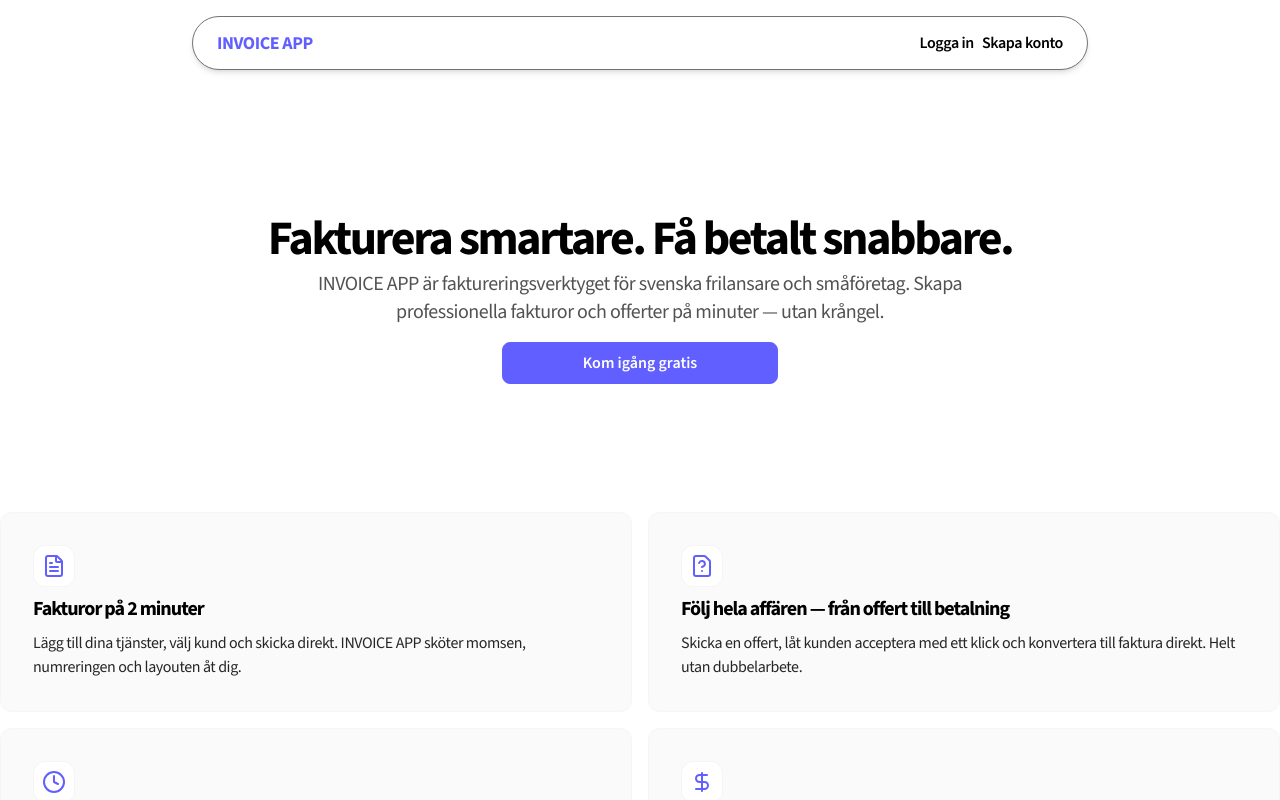
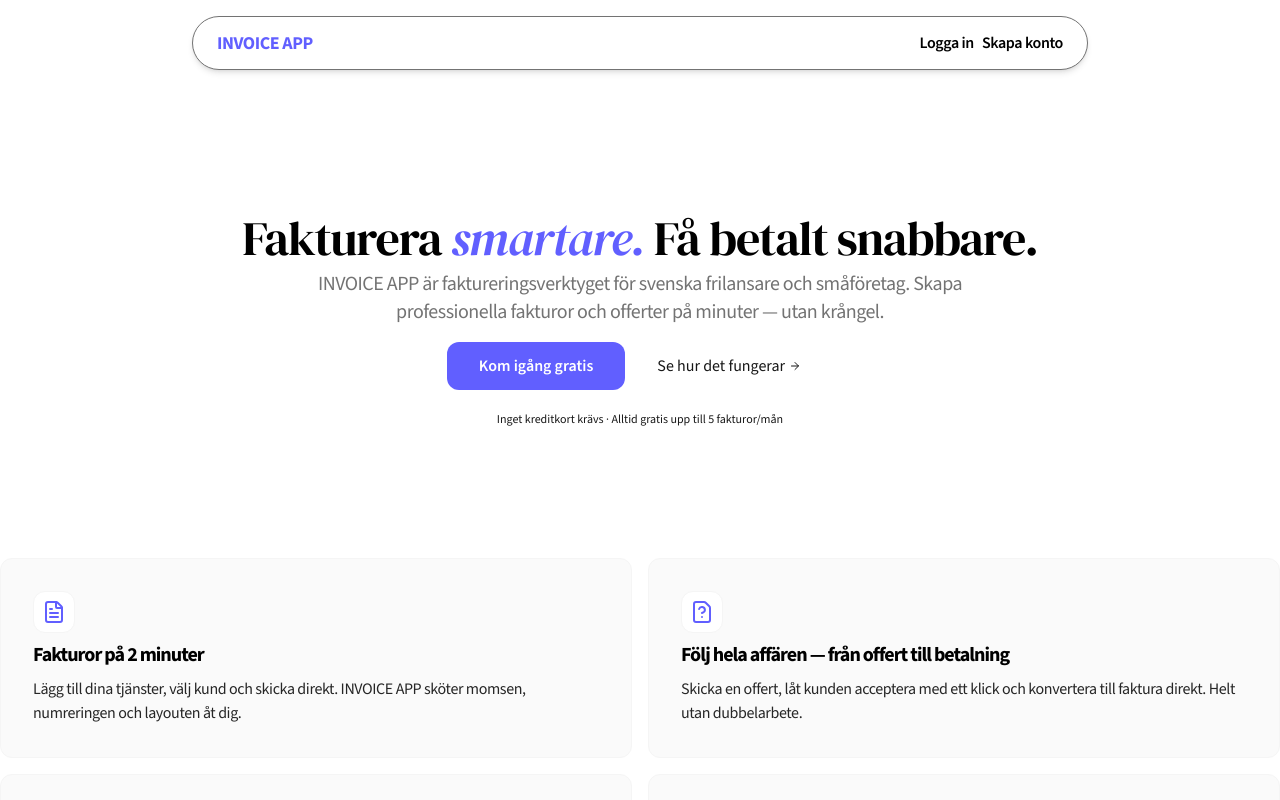
Before and after one commit to jonathanbackhed/invoice-app, a React (Vite) app in the folder client/: page / in a window 1280 px wide. Shown: the top 800 px of the page. Built offline with nearby package versions, Linux system fonts and the light colour scheme; no server answers.

Commit message:
refactor: improve hero

```diff
--- a/client/src/components/layout/Hero.tsx
+++ b/client/src/components/layout/Hero.tsx
@@ -1,28 +1,40 @@
 import { Show, SignUpButton } from "@clerk/react";
+import { ArrowRight } from "lucide-react";
 import React from "react";
 import { NavLink } from "react-router";
 
 export default function Hero() {
   return (
-    <section className="flex flex-col items-center justify-center space-y-2 rounded-lg py-12 md:py-24 lg:py-32">
-      <h2 className="text-3xl font-bold tracking-tighter sm:text-4xl md:text-5xl">
-        Fakturera smartare. Få betalt snabbare.
+    <section className="flex flex-col items-center justify-center space-y-2 py-12 md:py-24 lg:py-32">
+      <h2 className="font-serif text-3xl tracking-tight sm:text-4xl md:text-5xl">
+        Fakturera <span className="text-indigo-500 italic">smartare.</span> Få betalt snabbare.
       </h2>
-      <p className="max-w-2xl text-center text-xl tracking-tight text-neutral-600">
+      <p className="max-w-2xl text-center text-xl tracking-tight text-neutral-500">
         INVOICE APP är faktureringsverktyget för svenska frilansare och småföretag. Skapa professionella fakturor och
         offerter på minuter — utan krångel.
       </p>
+      <div className="mt-2 space-y-4 text-center">
         <Show when="signed-out">
+          <div className="flex">
             <SignUpButton>
-          <button className="mt-2 rounded-lg border border-indigo-500 bg-indigo-500 px-20 py-2 font-semibold text-white transition-colors duration-100 hover:cursor-pointer hover:bg-white hover:text-indigo-500">
+              <button className="rounded-xl bg-indigo-500 px-8 py-3 font-semibold text-white transition-colors duration-100 hover:cursor-pointer hover:opacity-90 active:bg-indigo-600">
                 Kom igång gratis
               </button>
             </SignUpButton>
+            <a
+              href="#"
+              className="flex items-center gap-1 px-8 py-3 text-neutral-900 hover:cursor-pointer hover:opacity-80"
+            >
+              Se hur det fungerar <ArrowRight size={12} className="" />
+            </a>
+          </div>
         </Show>
+        <span className="text-xs text-neutral-900">Inget kreditkort krävs · Alltid gratis upp till 5 fakturor/mån</span>
+      </div>
       <Show when="signed-in">
         <NavLink
           to="/dashboard"
-          className="mt-2 rounded-lg border border-indigo-500 bg-indigo-500 px-20 py-2 font-semibold text-white transition-colors duration-100 hover:cursor-pointer hover:bg-white hover:text-indigo-500"
+          className="mt-2 rounded-xl border border-indigo-500 bg-indigo-500 px-20 py-2 font-semibold text-white transition-colors duration-100 hover:cursor-pointer hover:bg-white hover:text-indigo-500"
         >
           Till dashboard
         </NavLink>
```
Lines whose indentation alone changed are shown as unchanged.
